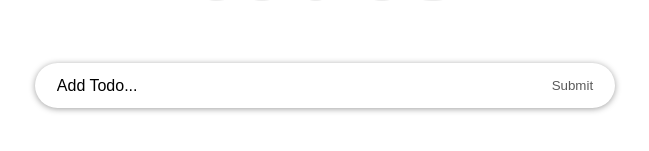
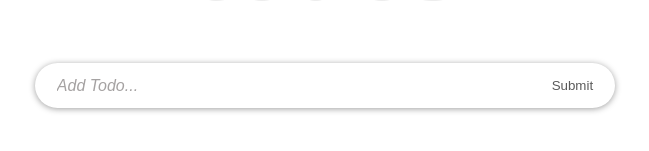
Before and after one commit to AckonSamuel/react-to-do-list-app, a React (Create React App) app: page / in a window 1280 px wide. Shown: the part 233-384 px from the top of the page, without its empty margins (315-964 px from the left). Built offline with nearby package versions, Linux system fonts and the light colour scheme.

Commit message:
2 files modified

```diff
--- a/src/App.css
+++ b/src/App.css
@@ -45,7 +45,8 @@ body {
 }
 
 .input-text::placeholder {
-  color: #000;
+  color: rgb(165, 162, 162);
+  font-style: italic;
 }
 
 .input-submit {
--- a/src/components/TodoContainer.js
+++ b/src/components/TodoContainer.js
@@ -72,6 +72,8 @@ class TodoContainer extends React.Component {
       })
     }
   }
+
+
   render() {
     return (
      <div className="container">
```
